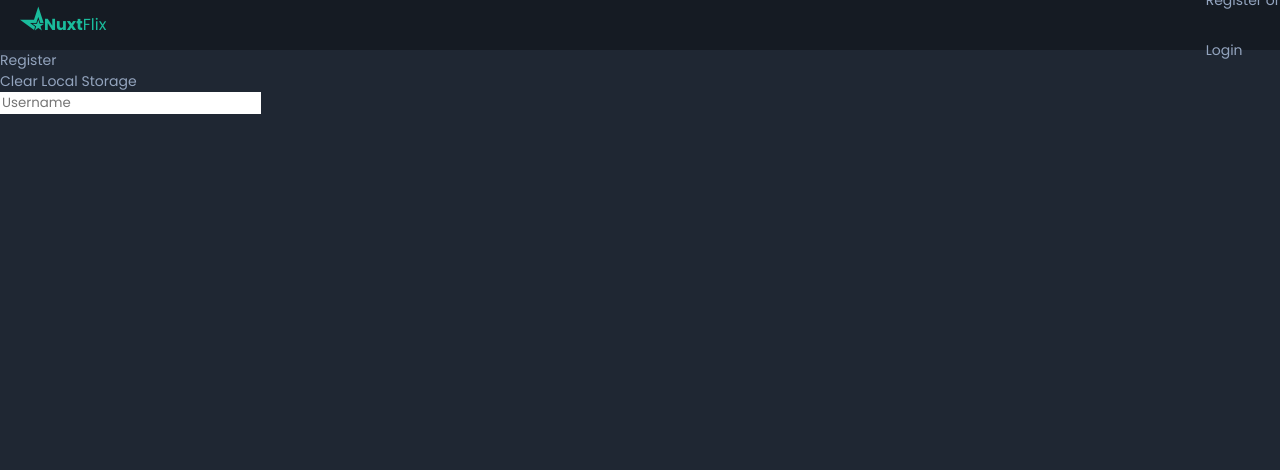
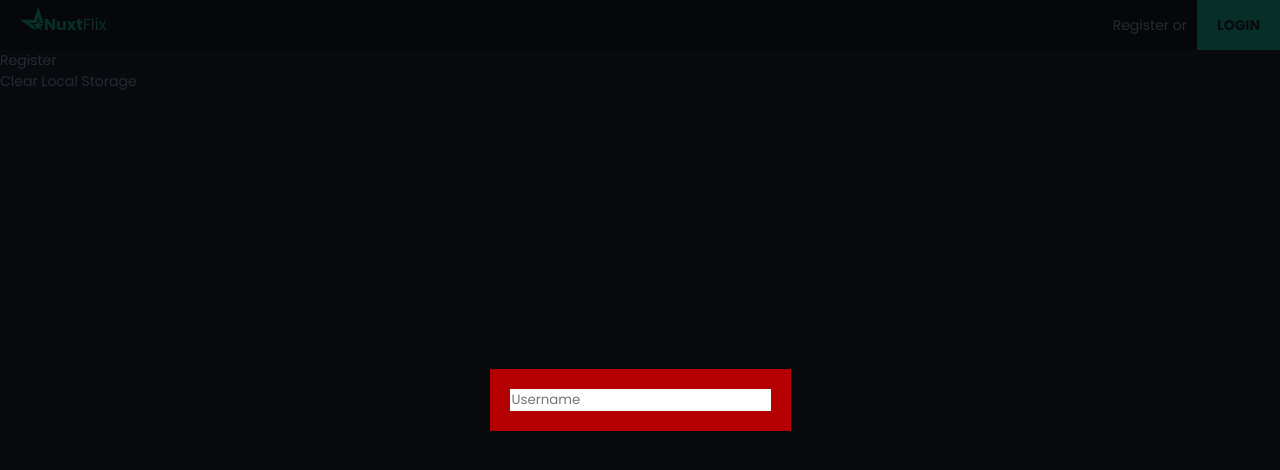
Before and after one commit to matthewhoth/Nuxtflix, a Nuxt app: page / in a window 1280 px wide. Shown: the top 470 px of the page. Built offline with nearby package versions, Linux system fonts and the light colour scheme.

Commit message:
Make some initial styling and add plugin support

```diff
--- a/assets/styles/components/layout/_navbar.scss
+++ b/assets/styles/components/layout/_navbar.scss
@@ -1,12 +1,14 @@
 //Uncomment what you need or add what is missing (Follow import ordering from styles.scss)
 //@import "~assets/styles/variables/variables";
 @import "~assets/styles/variables/colors";
-//@import "~assets/styles/helpers/mixins";
+@import "~assets/styles/helpers/mixins";
 //@import "~assets/styles/layout/typography";
 
 $navbar_bg: darken($primary_color_dark, 5%);
+$login_bg: $secondary_color_dark;
+$text_dark: $primary_color_dark;
 
-#navbar{
+#navbar {
   background-color: $navbar_bg;
   height: 5rem;
   line-height: 5rem;
@@ -15,11 +17,28 @@ $navbar_bg: darken($primary_color_dark, 5%);
   justify-content: space-between;
 }
 
-.logo{
+.navbar_links {
+  display: flex;
+  align-items: center;
+  .register {
+    margin-right: 1rem;
+  }
+  .login {
+    color: $text_dark;
+    background-color: $login_bg;
+    padding: 0 2rem;
+    text-transform: uppercase;
+    @include fontSemiBold;
+    &:hover {
+      background-color: lighten($login_bg, 10%);
+    }
+  }
+}
+.logo {
   margin-left: 2rem;
   font-size: 1.6rem;
   color: $secondary_color_dark;
-  i{
+  i {
     font-size: 2.4rem;
     top: -7px;
   }
--- a/assets/styles/ui/_modals.scss
+++ b/assets/styles/ui/_modals.scss
@@ -1,4 +1,18 @@
-.modal_fullscreen{
+.modal_overlay {
   z-index: $z_index-modal;
-  @include fullscreen(fixed, 0, 0, 0 ,0);
+  background-color: rgba(0, 0, 0, 0.75);
+  @include fullscreen(fixed, 0, 0, 0, 0);
 }
+
+.modal_wrapper {
+  width: 100vw;
+  height: 100vh;
+  display: flex;
+  align-items: center;
+  justify-content: center;
+}
+
+.modal_container {
+  background-color: rgb(180, 0, 0);
+  padding: 2rem;
+}
--- a/nuxt.config.js
+++ b/nuxt.config.js
@@ -1,7 +1,7 @@
-const pkg = require('./package')
+const pkg = require("./package");
 
 module.exports = {
-  mode: 'universal',
+  mode: "universal",
 
   /*
    ** Headers of the page
@@ -9,31 +9,29 @@ module.exports = {
   head: {
     title: pkg.name,
     meta: [
-      { charset: 'utf-8' },
-      { name: 'viewport', content: 'width=device-width, initial-scale=1' },
-      { hid: 'description', name: 'description', content: pkg.description }
+      { charset: "utf-8" },
+      { name: "viewport", content: "width=device-width, initial-scale=1" },
+      { hid: "description", name: "description", content: pkg.description }
     ],
-    link: [
-      { rel: 'icon', type: 'image/x-icon', href: '/favicon.ico' }
-    ]
+    link: [{ rel: "icon", type: "image/x-icon", href: "/favicon.ico" }]
   },
 
   /*
    ** Customize the progress-bar color
    */
-  loading: { color: '#fff' },
+  loading: { color: "#fff" },
 
   /*
    ** Global CSS
    */
-  css: [
-    '@/assets/styles.scss'
-  ],
+  css: ["@/assets/styles.scss"],
 
   /*
    ** Plugins to load before mounting the App
    */
   plugins: [
+    { src: "~/plugins/global-mixins" },
+    { src: "./plugins/nuxt-client-init" }
   ],
 
   /*
@@ -41,7 +39,7 @@ module.exports = {
    */
   modules: [
     // Doc: https://github.com/nuxt-community/axios-module#usage
-    '@nuxtjs/axios'
+    "@nuxtjs/axios"
   ],
   /*
    ** Axios module configuration
@@ -57,8 +55,6 @@ module.exports = {
     /*
      ** You can extend webpack config here
      */
-    extend(config, ctx) {
-
+    extend(config, ctx) {}
   }
-  }
-}
+};
--- a/package.json
+++ b/package.json
@@ -11,9 +11,9 @@
     "generate": "nuxt generate"
   },
   "dependencies": {
-    "cross-env": "^5.2.0",
-    "nuxt": "^2.0.0",
-    "@nuxtjs/axios": "^5.0.0"
+    "@nuxtjs/axios": "^5.0.0",
+    "js-cookie": "^2.2.0",
+    "nuxt": "^2.0.0"
   },
   "devDependencies": {
     "node-sass": "^4.10.0",
--- /dev/null
+++ b/plugins/global-mixins.js
@@ -0,0 +1,5 @@
+import Vue from "vue";
+
+Vue.mixin({
+  methods: {}
+});
--- /dev/null
+++ b/plugins/nuxt-client-init.js
@@ -0,0 +1,3 @@
+export default ctx => {
+  ctx.store.dispatch("nuxtClientInit", ctx);
+};
```
Lines whose indentation alone changed are shown as unchanged.
